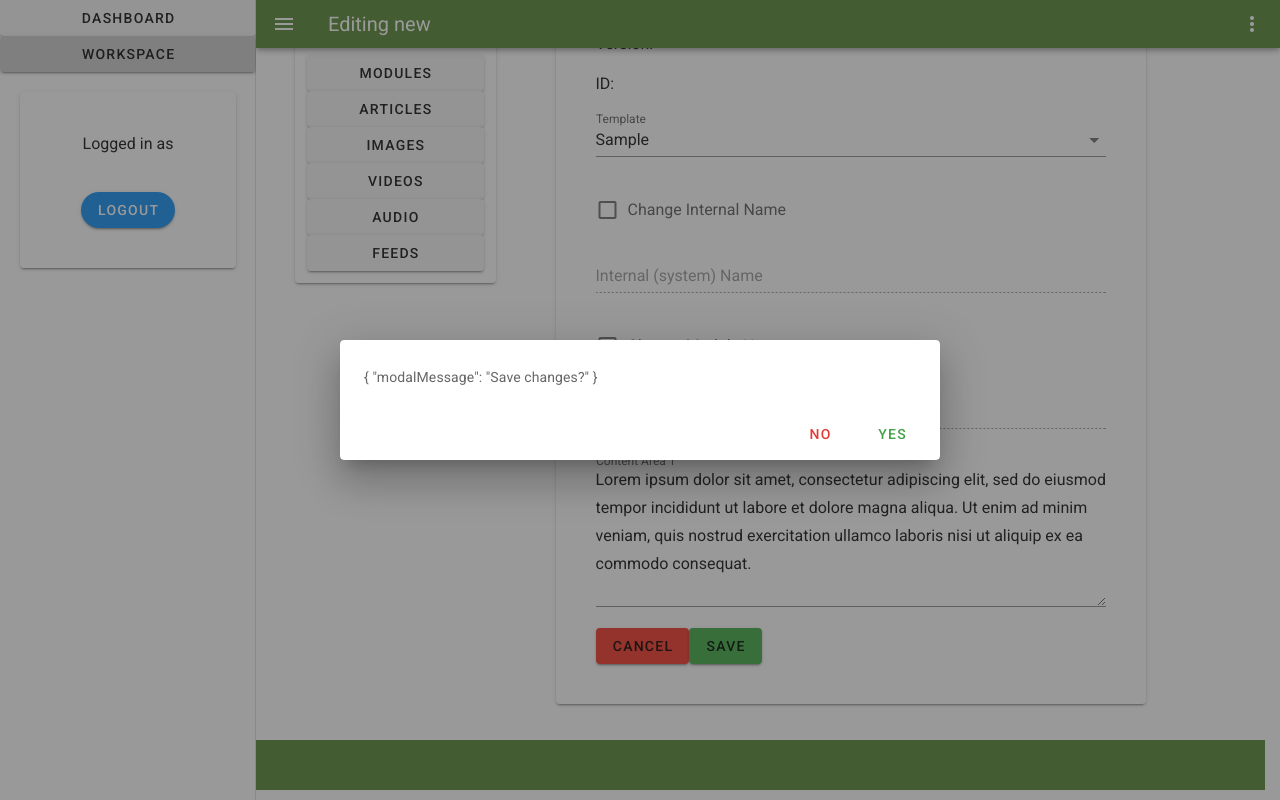
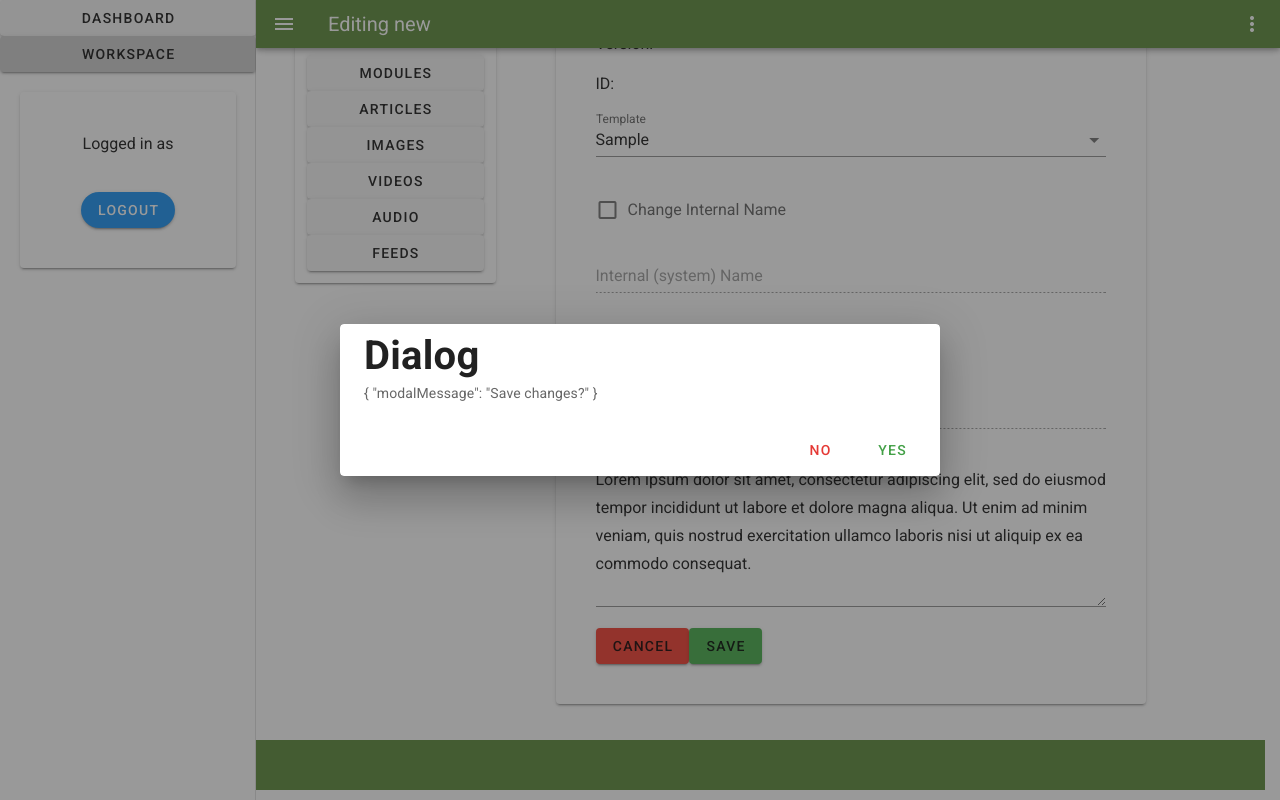
Before and after one commit to iingles/isaac-ingles-3790-final, a Vue app: page /workspace/1/1/editor/new in a window 1280 px wide. Both pictures are taken after typing "Sample" into the empty fields and a click on the button "SAVE". Shown: the part 266-1066 px from the top of the page. Built offline with nearby package versions, Linux system fonts and the light colour scheme.

Commit message:
still working on getting modal windows working

```diff
--- a/src/components/shared/Modal.vue
+++ b/src/components/shared/Modal.vue
@@ -1,15 +1,15 @@
 <template>
     <v-dialog
-    v-model="showModal"
+    v-model="this.$store.getters.modal.showModal"
     persistent
     max-width="600px"
     >
         <v-card>
             <v-card-title>
-                <h1>{{ modalTitle }}</h1>
+                <h1>{{ this.$store.getters.modal.modalTitle }}</h1>
             </v-card-title>
             <v-card-text>
-                {{ modalMessage }}
+                {{ this.$store.getters.modal.modalMessage }}
             </v-card-text>
             <v-card-actions>
                 <div class="flex-grow-1"></div>
@@ -21,12 +21,9 @@
 </template>
 
 <script>
+import { mapGetters } from 'vuex'
+
 export default {
-    props: {
-        showModal: Boolean,
-        modalMessage: String,
-        modalTitle: String,
-    },
     methods: {
         modal: function(choice) {
             if(choice == 'no') {
--- a/src/store.js
+++ b/src/store.js
@@ -17,8 +17,8 @@ export default new Vuex.Store({
     },
     modalWindow: {
       showModal: false,
-      modalMessage: '',
-      modalTitle: '',
+      modalMessage: 'Message',
+      modalTitle: 'Dialog',
       modalAction: 'default',
     },
   },
```
